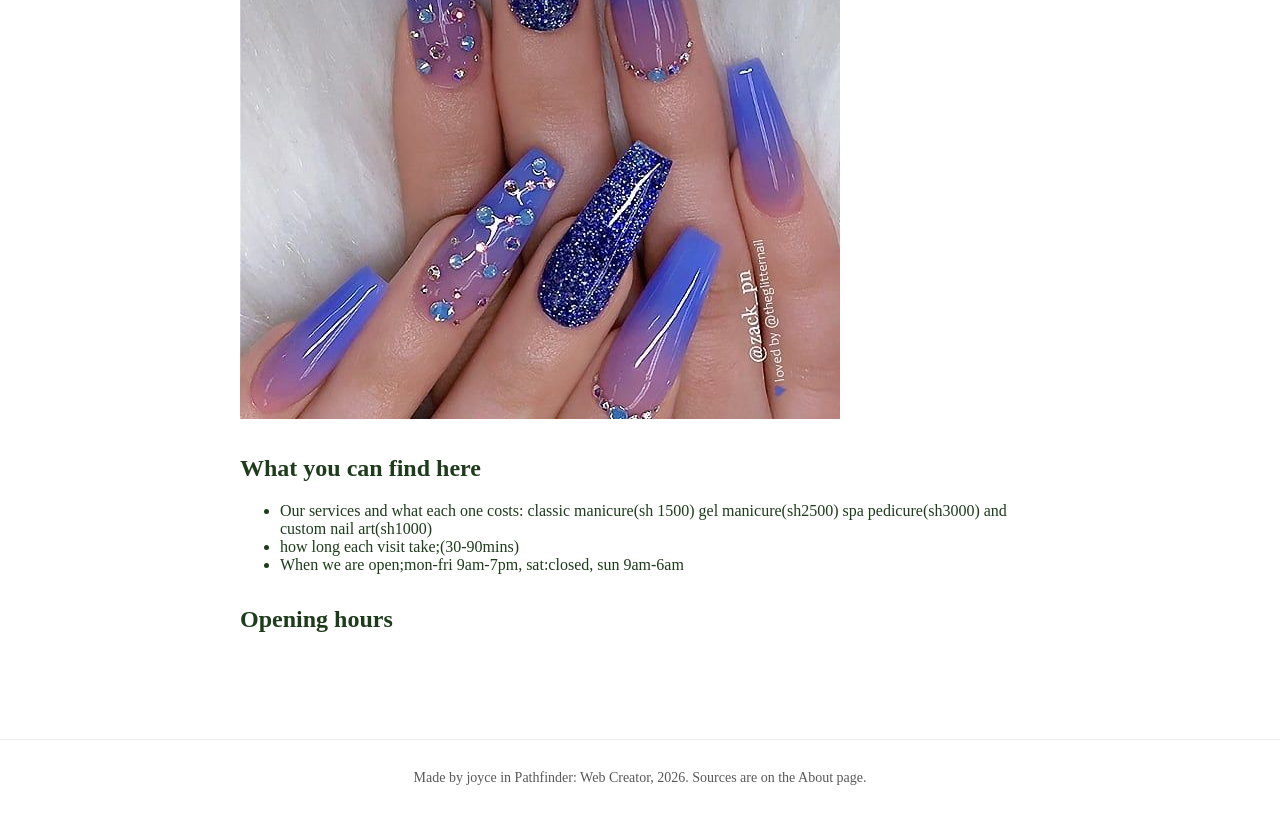
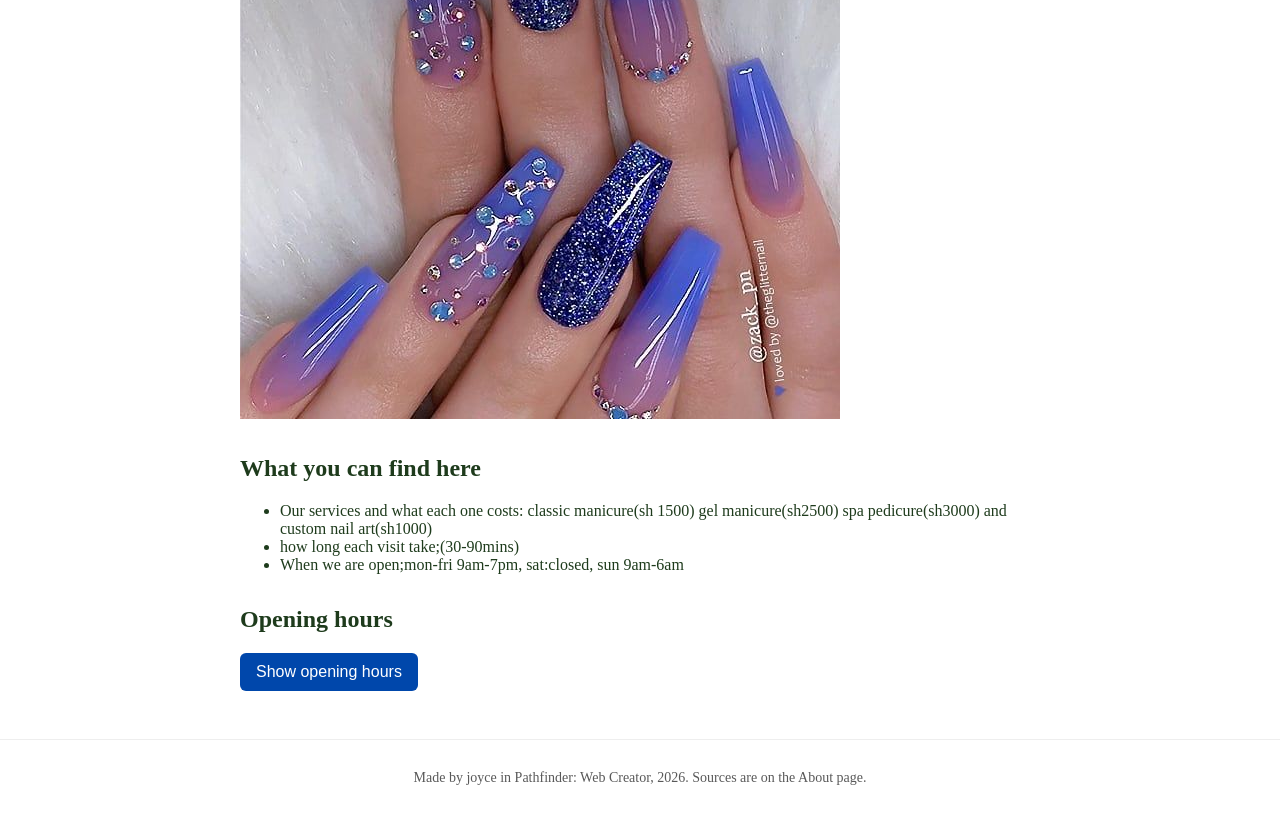
Before and after one commit to joyceomwoyo-debug/glow-nail-spa, a plain HTML site: page index.html in a window 1280 px wide. Shown: the part 1463-2279 px from the top of the page. Drawn offline with Linux system fonts and the light colour scheme.

Commit message:
updated the accent color

```diff
--- a/style.css
+++ b/style.css
@@ -2,8 +2,8 @@
    Day 3: change the two colours, check contrast, then switch on the media query. */
 
 :root {
-  --main-colour:  #228B22;/* header background*/
-  --accent-colour:Forest Green: #228B22;/* buttons and focus outline; passes 4.5:1 on white */
+  --main-colour: 8B22;/* header background*/
+  --accent-colour:#0047AB;/* buttons and focus outline; passes 4.5:1 on white */
 }
 
 
```
